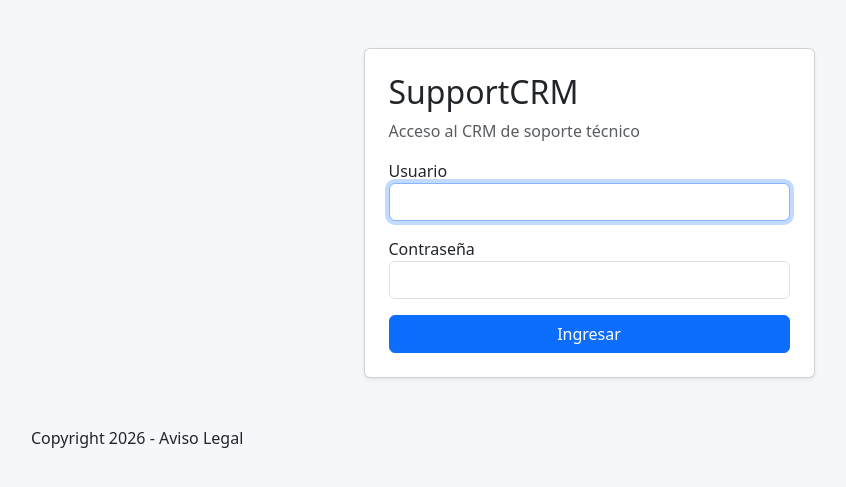
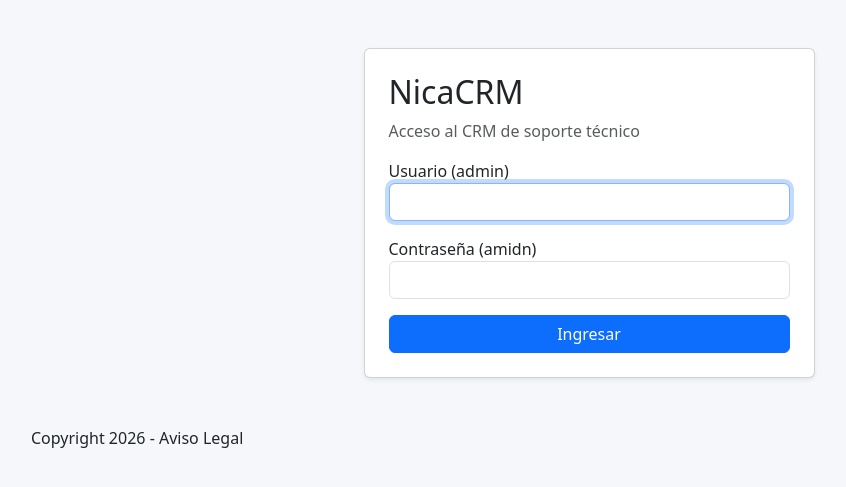
Before and after one commit to jizaga/NicaCRM, a Django app: page /login/ in a window 1280 px wide. Shown: the top 487 px of the page, without its empty margins (51-897 px from the left). Run offline with Django 5.2, Linux system fonts and the light colour scheme.

Commit message:
Update branding and labels in login template

```diff
--- a/crm/templates/registration/login.html
+++ b/crm/templates/registration/login.html
@@ -5,16 +5,16 @@
   <div class="col-md-5">
     <div class="card shadow-sm">
       <div class="card-body p-4">
-        <h2>SupportCRM</h2>
+        <h2>NicaCRM</h2>
         <p class="text-muted">Acceso al CRM de soporte técnico</p>
         <form method="post">
           {% csrf_token %}
           <div class="mb-3">
-            <label>Usuario</label>
+            <label>Usuario (admin)</label>
             <input title="username" class="form-control" name="username" autofocus required>
           </div>
           <div class="mb-3">
-            <label>Contraseña</label>
+            <label>Contraseña (amidn)</label>
             <input title="password" class="form-control" type="password" name="password" required>
           </div>
           <button type="submit" class="btn btn-primary w-100">Ingresar</button>
```
